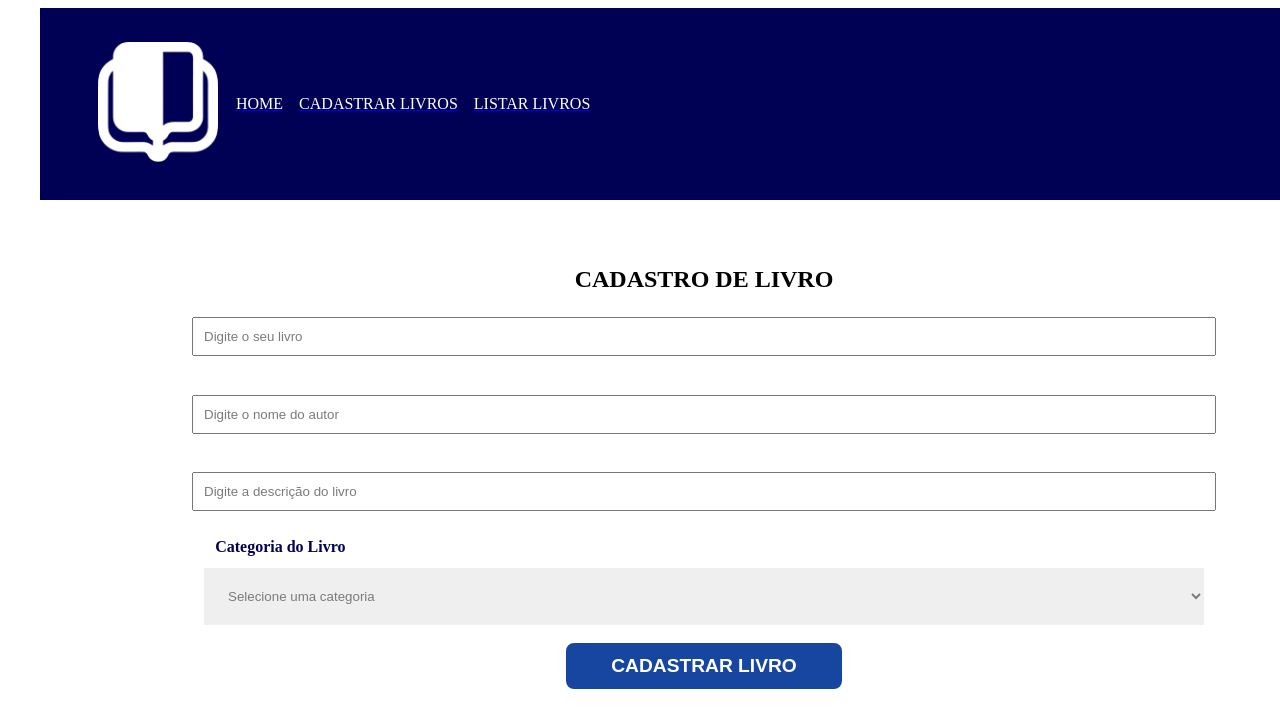
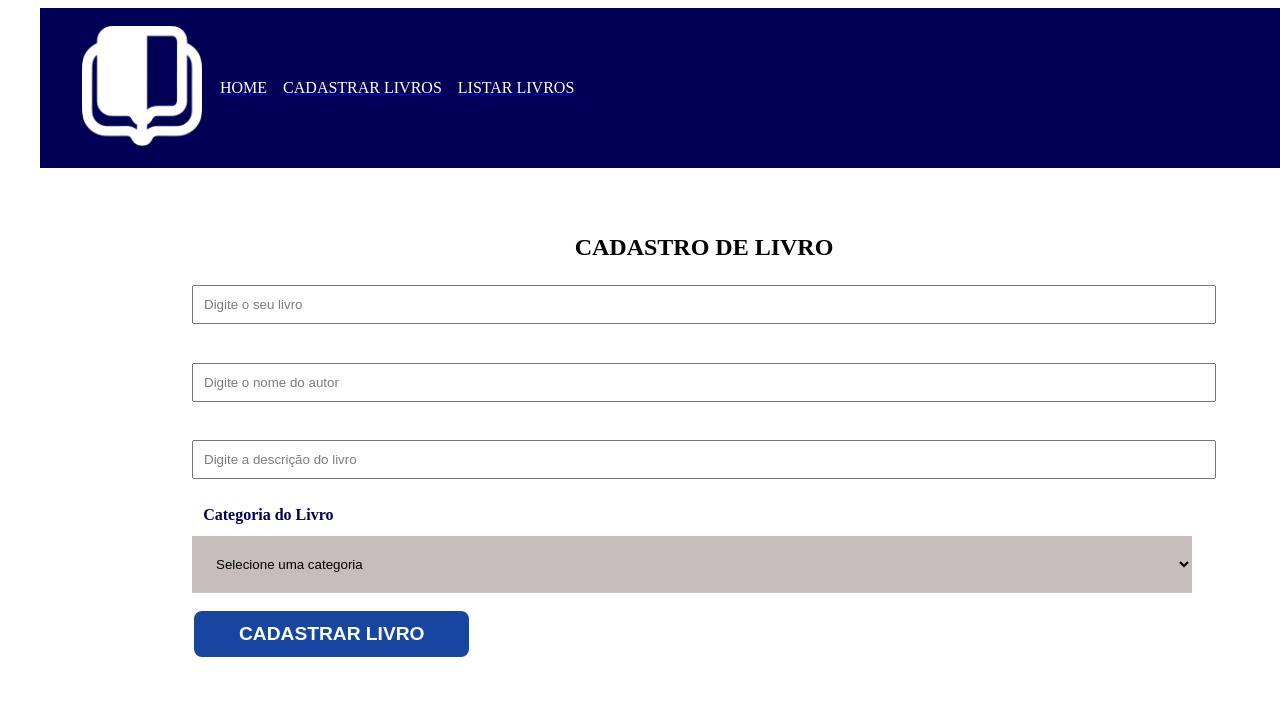
Before and after one commit to Igoralvesdevelop/pw3-somativa-Igor-2025-1, a React (Vite) app in the folder pw3-somativa/: page /newBook in a window 1280 px wide. Shown: the top 728 px of the page. Built offline with nearby package versions, Linux system fonts and the light colour scheme.

Commit message:
useState

```diff
--- a/pw3-somativa/src/components/form/Button.module.css
+++ b/pw3-somativa/src/components/form/Button.module.css
@@ -13,5 +13,5 @@ button{
 }
 
 button:hover{
-  background-color: #16A026;
+  background-color: #1656a0;
 }
--- a/pw3-somativa/src/components/form/Select.jsx
+++ b/pw3-somativa/src/components/form/Select.jsx
@@ -1,17 +1,16 @@
 import style from './Select.module.css'
 
-function Select({text, name, id}){
+function Select({text, name, id, handlerChange}){
   return(
       <div className={style.form_control}>
           <label htmlFor={name}>{text}</label>
 
-          <select name={name} id={id}>
+          <select name={name} id={id} onChange={handlerChange}>
               <option value="">Selecione uma categoria</option>
               <option value="">Ficção cientifica</option>
               <option value="">Fantasia heroica</option>
               <option value="">Suspense</option>
               <option value="">Terror</option>
-
           </select>
 
       </div>
--- a/pw3-somativa/src/components/form/Select.module.css
+++ b/pw3-somativa/src/components/form/Select.module.css
@@ -18,5 +18,6 @@
   border-radius: 0;
   border: none;
   border-color: black;
-  color: #7B7B7B;
+  color: #000000;
+  background-color: #c7bdbd;
 }
--- a/pw3-somativa/src/components/form/input.jsx
+++ b/pw3-somativa/src/components/form/input.jsx
@@ -1,7 +1,7 @@
 import React from 'react'
 import  style from './input.module.css'
 
-function Input({type, text, name, id, placeholder, value}){
+function Input({type, text, name, id, placeholder, value, handlerChange}){
   return(
     <div className={style.form_control}>
 
@@ -12,6 +12,7 @@ function Input({type, text, name, id, placeholder, value}){
         id={id}
         placeholder={placeholder}
         value={value}
+        onChange={handlerChange}
         />
     </div>
   )
--- a/pw3-somativa/src/components/layout/NavBar.module.css
+++ b/pw3-somativa/src/components/layout/NavBar.module.css
@@ -1,9 +1,10 @@
 .navbar{
     display: flex;
     /* flex-direction: column; */
+
     justify-content: space-between;
     background-color: #000154;
-    padding: 1em;
+    /* padding: 1em; */
 }
 
 .list{
--- a/pw3-somativa/src/components/pages/CreateBook.jsx
+++ b/pw3-somativa/src/components/pages/CreateBook.jsx
@@ -1,42 +1,67 @@
 import React from "react";
+import { useState } from "react";
 import style from './CreateBook.module.css'
 
 import Input from "../form/input";
 import Select from "../form/Select";
 import Button from "../form/Button";
 const CreateBook = ()=>{
+    /* Cria a Estrutura de state para dados de livros*/
+    const [book, setBook] = useState({ });
+
+    /*Captura dos dados do eemento select */
+    function handlerChangeBook(event){
+        setBook({...book, [event.target.name] : event.target.value});
+        console.log(book);
+    }
+    /*Captura dos dados do eemento select */
+    function handlerChangeCategory(event){
+        setBook({...book, category : event.target.options[event.target.selectedIndex].text})
+    }
+    /* ENVIA OS DADOS PARA A API*/
+    function submit(event){
+        event.preventDefault();
+        console.log(book);
+    }
+
     return(
         <section className={style.create_book_container}>
             <h1>CADASTRO DE LIVRO</h1>
+            <form onSubmit={submit}>
 
             <Input
                 type='nome do livro'
                 name='txt_livro'
                 id='txt_livro'
                 placeholder='Digite o seu livro'
+                handlerChange={handlerChangeBook}
             />
 
             <Input
                 type='autor do livro'
-                name='txt_livro'
-                id='txt_livro'
+                name='txt_autor'
+                id='txt_autor'
                 placeholder='Digite o nome do autor'
+                handlerChange={handlerChangeBook}
             />
 
             <Input
                 type='descriçao do livro'
-                name='txt_livro'
-                id='txt_livro'
+                name='txt_descriçao'
+                id='txt_descriçao'
                 placeholder='Digite a descrição do livro'
+                handlerChange={handlerChangeBook}
             />
             <Select
                 name='slc_categoria'
                 id='slc_categoria'
                 text='Categoria do Livro'
+                handlerChange={handlerChangeCategory}
 
             />
             <Button
                 label='CADASTRAR LIVRO'/>
+            </form>
         </section>
     )
 }
```
